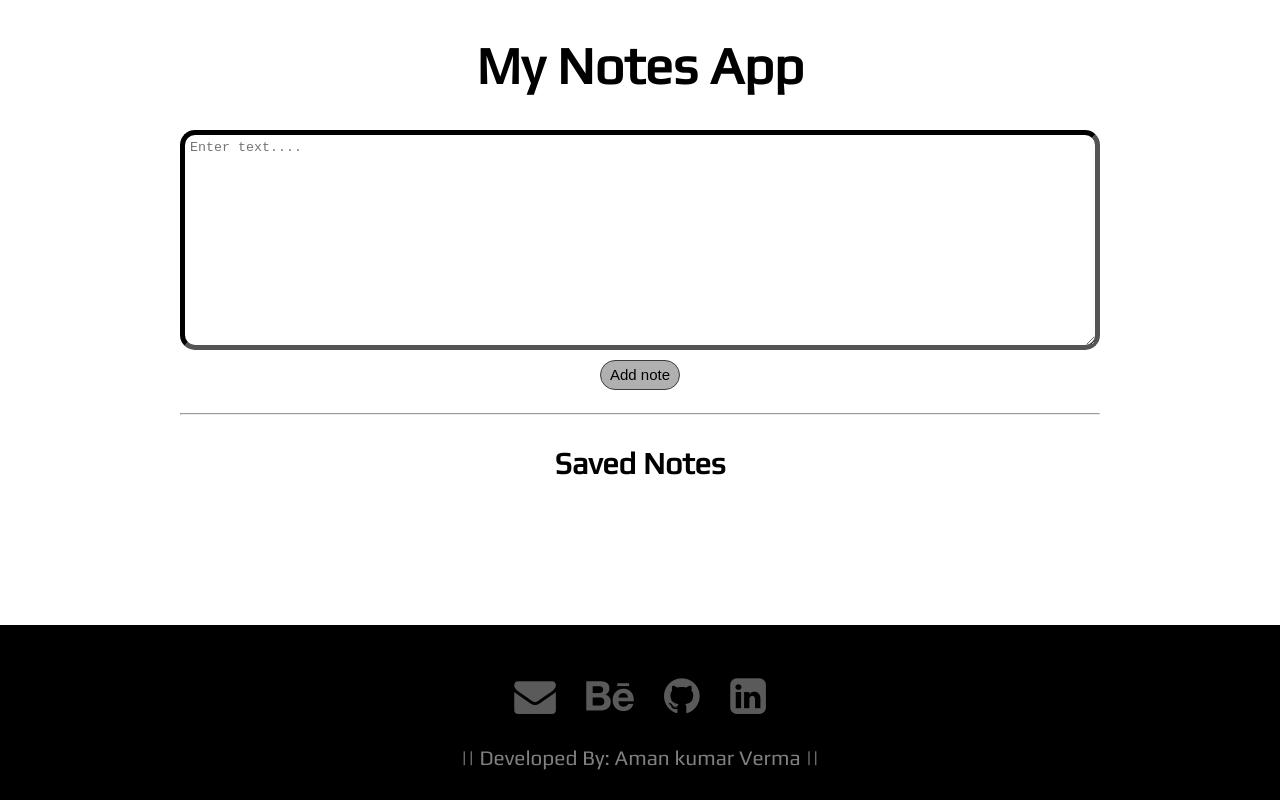
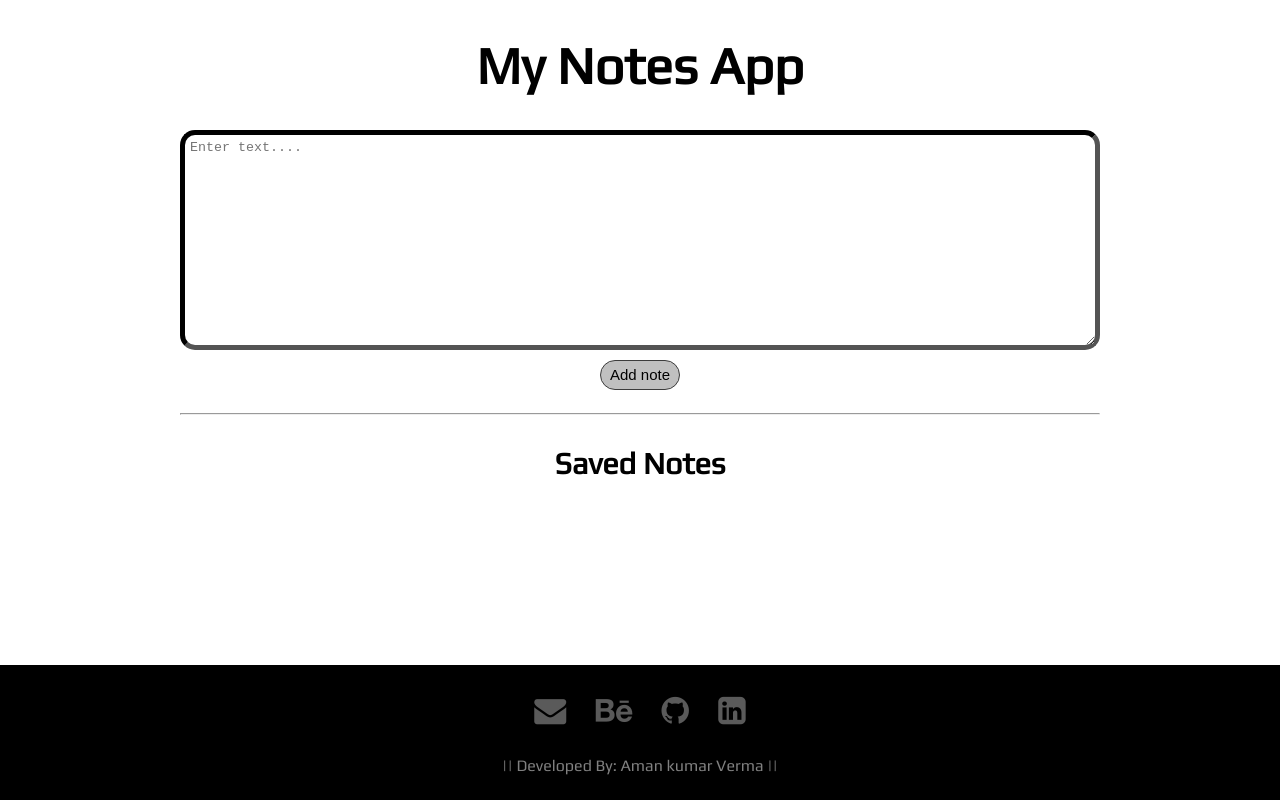
Before and after one commit to AmanKumarVerma11/Notes-Taking-Web-App, a plain HTML site: page index.html in a window 1280 px wide. Drawn offline with Linux system fonts and the light colour scheme.

Commit message:
style changes

```diff
--- a/index.css
+++ b/index.css
@@ -39,17 +39,18 @@ body {
     bottom: 0;
 }
 .footer{
-    padding: 30px 0 10px 0;
+    padding: 10px 0 5px 0;
     background:#000;
     font-family: 'Play', sans-serif;
     text-align:center;
+    margin-top: 20px;
 }
 .footer .row{
     width:100%;
     margin:1% 0%;
     padding:0.6% 0%;
     color:gray;
-    font-size:0.8em;
+    font-size: 1rem;
 }
 .footer .row a{
     text-decoration:none;
@@ -73,13 +74,13 @@ body {
 #addBtn{
     width : 80px;
     height: 30px;
-    background-color:rgb(177, 176, 176);
+    background-color:rgb(192, 192, 192);
     border: 1px solid rgb(60, 60, 60);
     border-radius:20px;
     font-size: 15px;
 }
 #addBtn:hover {
-    background-color:rgb(255, 92, 92);
+    background-color:rgb(92, 214, 255);
     transition: 0.5s ease-in-out;
 }
 @media (max-width:720px){
```
